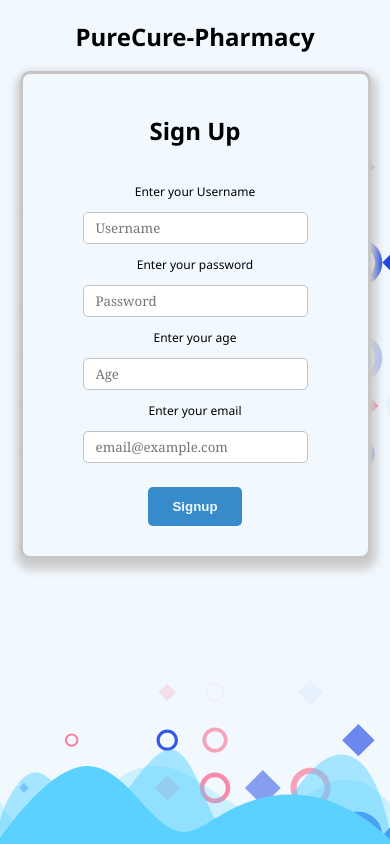
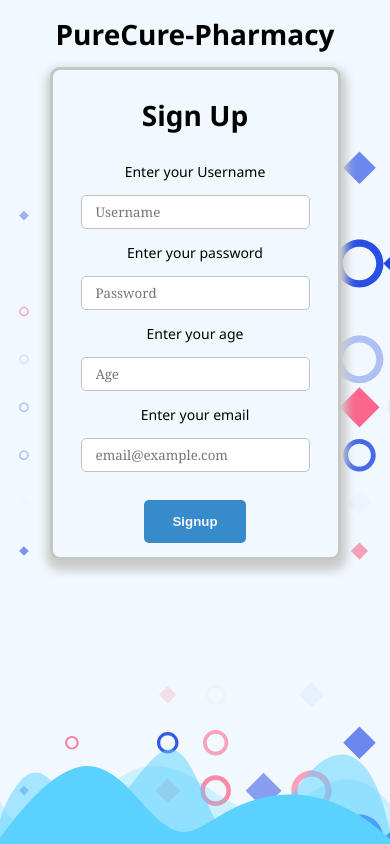
Before and after one commit to JullianMQ/medica-pharmacy, a PHP site: page /signup.php in a window 390 px wide. Run offline with PHP 8.4, Linux system fonts and the light colour scheme.

Commit message:
updated signup page

```diff
--- a/css/signup_login.css
+++ b/css/signup_login.css
@@ -1,7 +1,7 @@
 html {
     background-color: #F1F9FF;
     box-sizing: border-box;
-    font-size: 16px;
+    font-size: 18px;
     font-family: 'Segoe UI', Tahoma, Geneva, Verdana, sans-serif;
     background-image: url(../images/patternpad.svg);
     background-size: cover;
@@ -35,13 +35,13 @@ html {
 
 .title-header {
     display: flex;
-    padding: 1rem;
+    padding: .5rem;
     font-size: 2rem;
     font-weight: bolder;
 }
 
 .form-container {
-    padding: 2rem 4rem;
+    padding: 1rem 4rem 2rem 4rem;
     display: flex;
     flex: 1;
     justify-content: center;
@@ -56,7 +56,7 @@ html {
 
 .header-h1 {
     font-weight: 600;
-    margin-bottom: 3rem;
+    margin-bottom: 2rem;
 }
 
 .form {
@@ -80,19 +80,24 @@ html {
     border-radius: 5px;
     font-weight: bolder;
     color: #F1F9FF;
+
+
 }
 
-@media screen and (max-width: 410px){
+@media screen and (max-width: 430px){
     html {
-        font-size: 12px;
+        font-size: 14px;
+    }
+    .form-container {
+        padding: .5rem 1rem .5rem 1rem;
     }
 }
 
 @media screen and (max-width: 280px){
     .title-header {
         display: flex;
-        padding: 1rem;
-        font-size: 2rem;
+        padding: 1rem .5rem;
+        font-size: 1.5rem;
         font-weight: bolder;
     }
     .form-container {
--- a/signup.php
+++ b/signup.php
@@ -17,7 +17,7 @@
 <head>
     <meta charset="UTF-8">
     <meta name="viewport" content="width=device-width, initial-scale=1.0">
-    <link rel="stylesheet" href="css/signup_login.css?=v<?php echo time(); ?>"/>
+    <link rel="stylesheet" href="css/signup_login.css?v=<?php echo time(); ?>"/>
     <title>PureCure Pharmacy | Signup</title>
 </head>
 <body>
```
